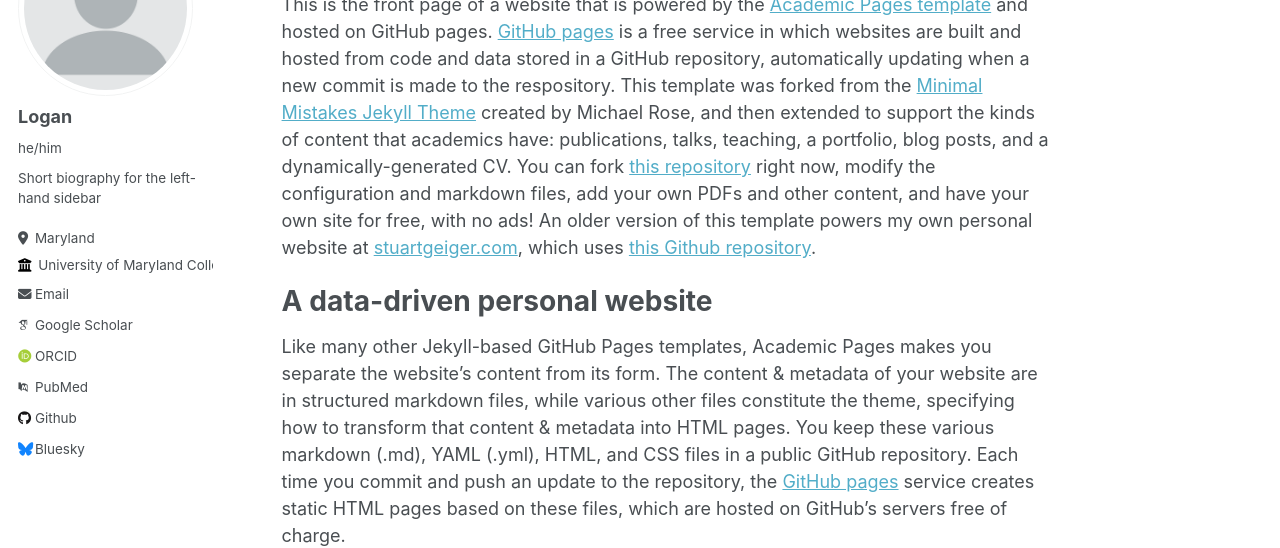
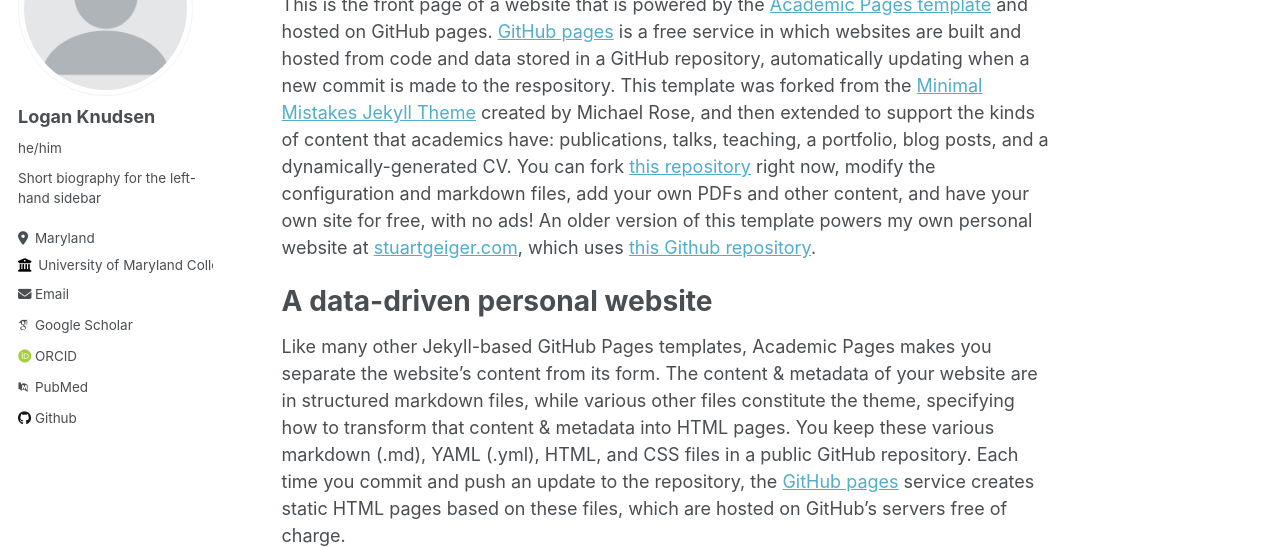
Before and after one commit to loganpknudsen/loganpknudsen.github.io, a Jekyll site: the page built from _pages/about.md, in a window 1280 px wide. Shown: the part 185-733 px from the top of the page. Built offline with Jekyll 4.4.1, drawn with Linux system fonts in a browser that asks for light colours; some web fonts are replaced.

Commit message:
Update _config.yml

```diff
--- a/_config.yml
+++ b/_config.yml
@@ -22,7 +22,7 @@
 author:
   # Biographic information
   avatar           : "profile.png"
-  name             : "Logan"
+  name             : "Logan Knudsen"
   pronouns         : "he/him"
   bio              : "Short biography for the left-hand sidebar"
   location         : "Maryland"
@@ -48,7 +48,7 @@
   stackoverflow    : # User number or user number and name (i.e., use "1" or "1/jeff-atwood")
 
   # Social media
-  bluesky          : "bsky.app" # Replace this with you Bluesky username
+  bluesky          : #"bsky.app" # Replace this with you Bluesky username
   facebook         : # Username
   flickr           : # Username
   foursquare       : # Username
@@ -121,7 +121,7 @@
 
 # Social Sharing
 twitter:
-  username               : &twitter
+  username               : #&twitter
 facebook:
   username               :
   app_id                 :
```
